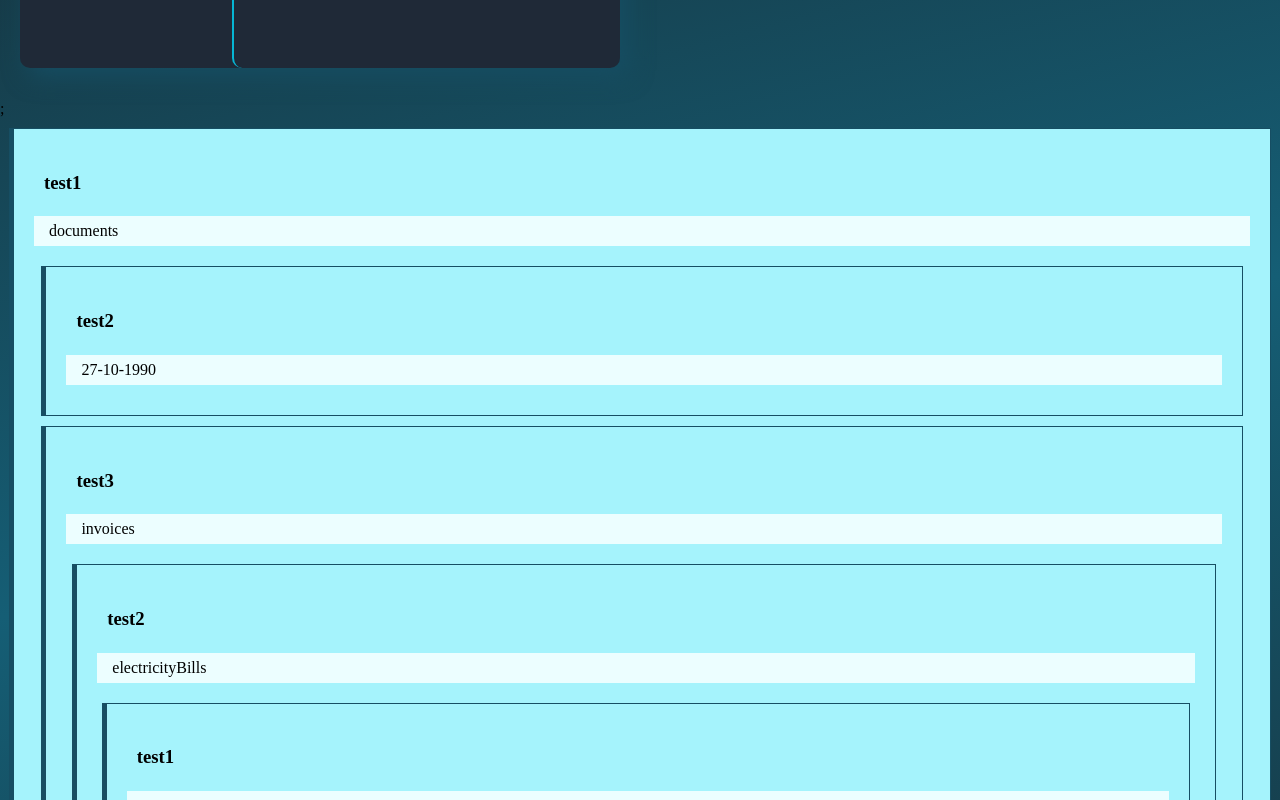
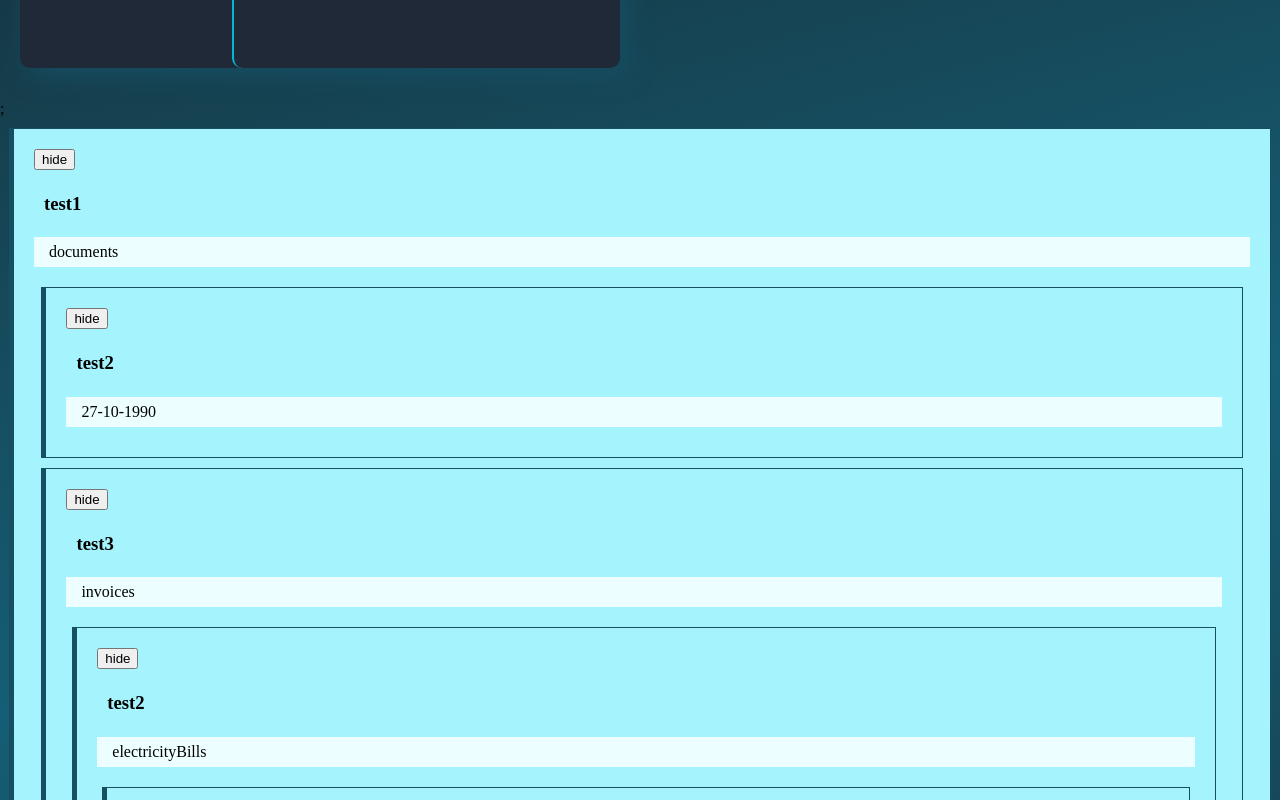
Before and after one commit to erratinsilentio/ReactJS-excercises, a React (Vite) app in the folder 1. Komponenty/zadania/: page / in a window 1280 px wide. Shown: the part 660-1460 px from the top of the page. Built offline with nearby package versions, Linux system fonts and the light colour scheme.

Commit message:
added hiding comments button and logic

```diff
--- a/1. Komponenty/zadania/src/components/comments/Comments.tsx
+++ b/1. Komponenty/zadania/src/components/comments/Comments.tsx
@@ -1,14 +1,33 @@
 import { Comment } from "./data";
 import style from "./comments.module.css";
+import { SyntheticEvent, useState } from "react";
 
 interface Props {
   data: Comment[];
 }
 export const CommentSection: React.FC<Props> = ({ data }) => {
+  const [open, setOpen] = useState<boolean>(true);
+
+  type Style = {
+    [key: string]: React.CSSProperties;
+  };
+
+  const hidden: React.CSSProperties = () => {
+    // height: !open && '10px';
+    return { display: !open && "none" };
+  };
+
   return (
     <section className={style.container}>
       {data.map((item) => (
-        <article className={style.comment}>
+        <article style={{ height: !open && "10px" }} className={style.comment}>
+          <button
+            onClick={(event: SyntheticEvent) => {
+              setOpen(!open);
+            }}
+          >
+            {open ? "hide" : "show"}
+          </button>
           <h3 className={style.user}>{item.username}</h3>
           <p className={style.text}>{item.comment}</p>
           {item.subComments && <CommentSection data={item.subComments} />}
--- a/1. Komponenty/zadania/src/components/comments/comments.module.css
+++ b/1. Komponenty/zadania/src/components/comments/comments.module.css
@@ -21,6 +21,7 @@
         border: 1px solid #164e63;
         border-left: 5px solid #164e63;
         margin-top: 10px;
+        overflow: hidden;
     }
 
     .user{
@@ -60,6 +61,7 @@
         border: 1px solid #164e63;
         border-left: 5px solid #164e63;
         margin-top: 10px;
+        overflow: hidden;
     }
 
     .user{
@@ -100,6 +102,7 @@
         border: 1px solid #164e63;
         border-left: 5px solid #164e63;
         margin-top: 10px;
+        overflow: hidden;
     }
 
     .user{
```
